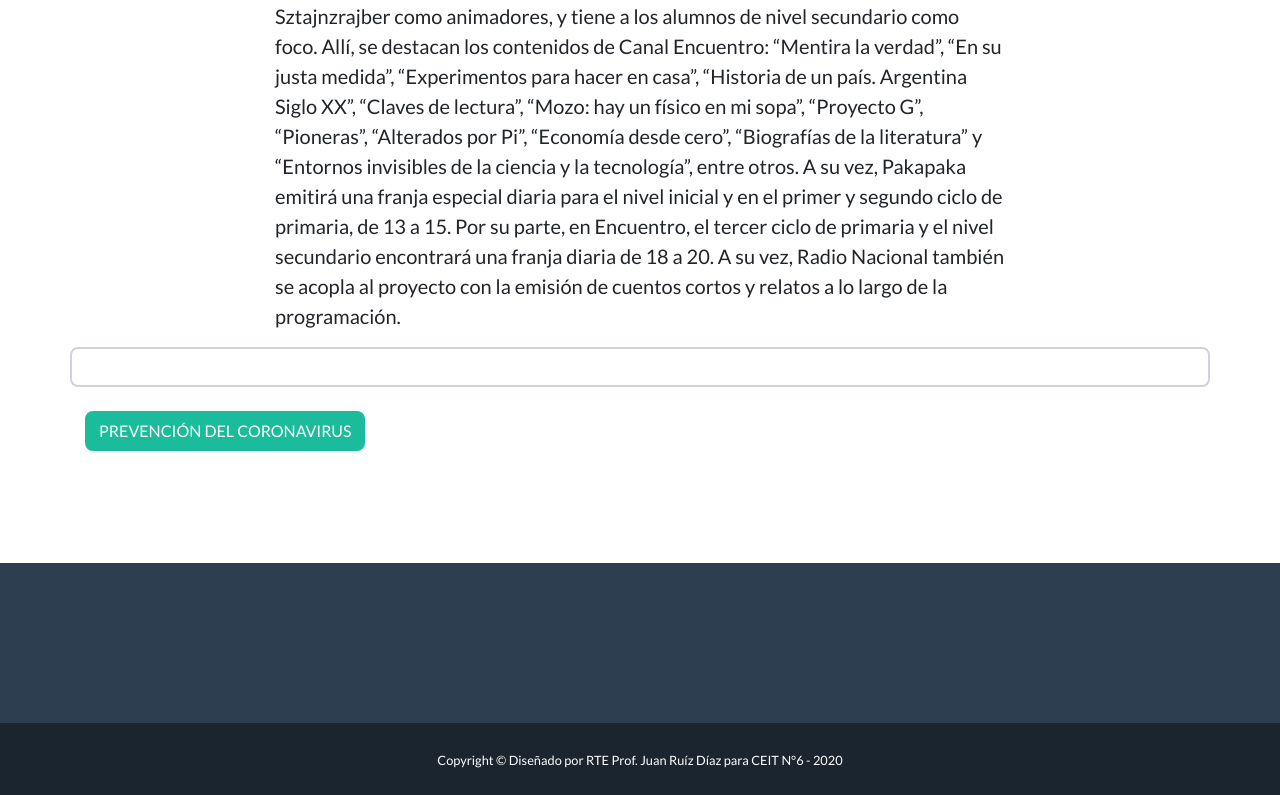
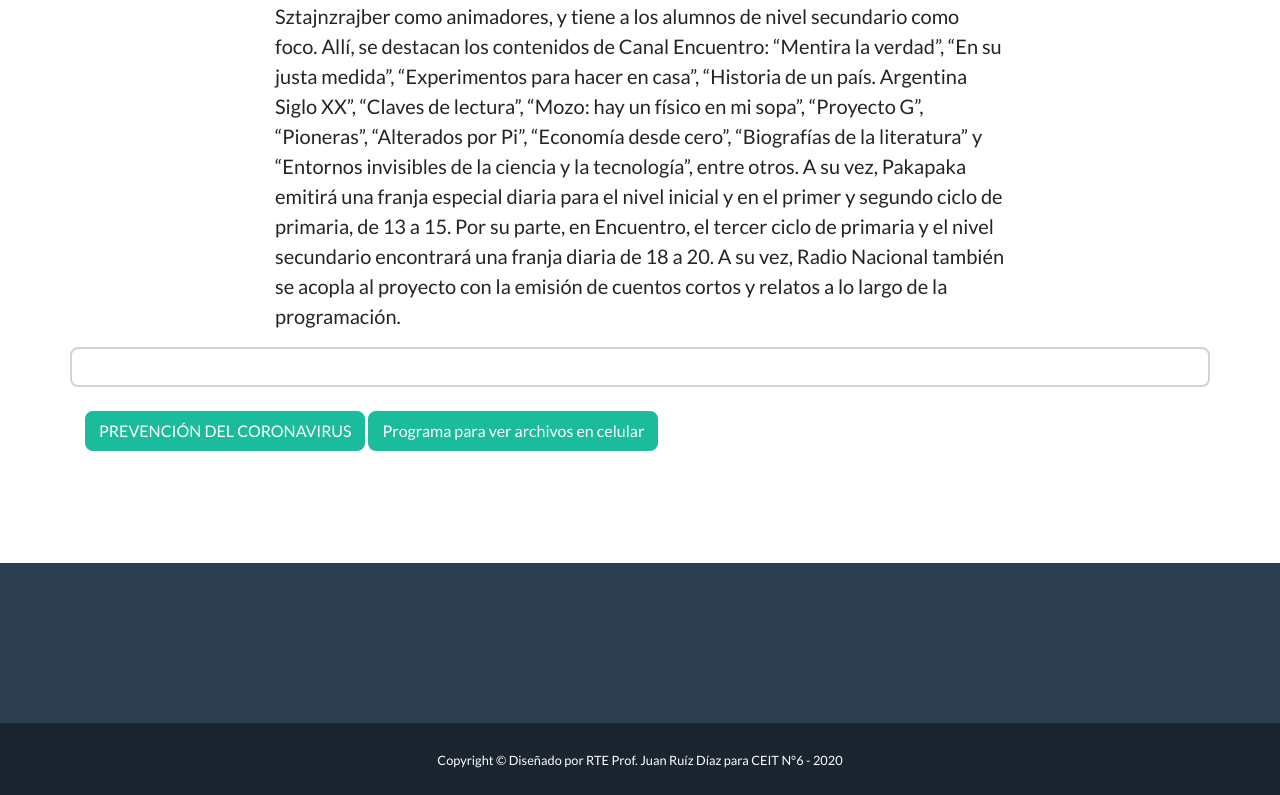
Before and after one commit to CENTROCHARRUAS/actividades, a website with bundled scripts: page index.html in a window 1280 px wide. Shown: the part 2849-3644 px from the top of the page. Built offline with nearby package versions, Linux system fonts and the light colour scheme.

Commit message:
Update index.html

```diff
--- a/index.html
+++ b/index.html
@@ -262,6 +262,7 @@
             <div class="form-group">
               <a class="btn btn-primary" href="https://www.infobae.com/salud/2020/02/28/lavarse-las-manos-y-ventilar-los-ambientes-entre-las-10-medidas-que-lanzo-la-oms-para-evitar-el-contagio-del-coronavirus/">PREVENCIÓN DEL CORONAVIRUS</a>
               <!--<button type="submit" class="btn btn-primary btn-xl" id="sendMessageButton" href="https://www.infobae.com/salud/2020/02/28/lavarse-las-manos-y-ventilar-los-ambientes-entre-las-10-medidas-que-lanzo-la-oms-para-evitar-el-contagio-del-coronavirus/">PREVENCIÓN DEL CORONAVIRUS</button> -->
+              <a class="btn btn-primary" href="https://play.google.com/store/apps/details?id=cn.wps.moffice_i18n&hl=es_AR">Programa para ver archivos en celular</a>
             </div>
           </form>
         </div>
```
